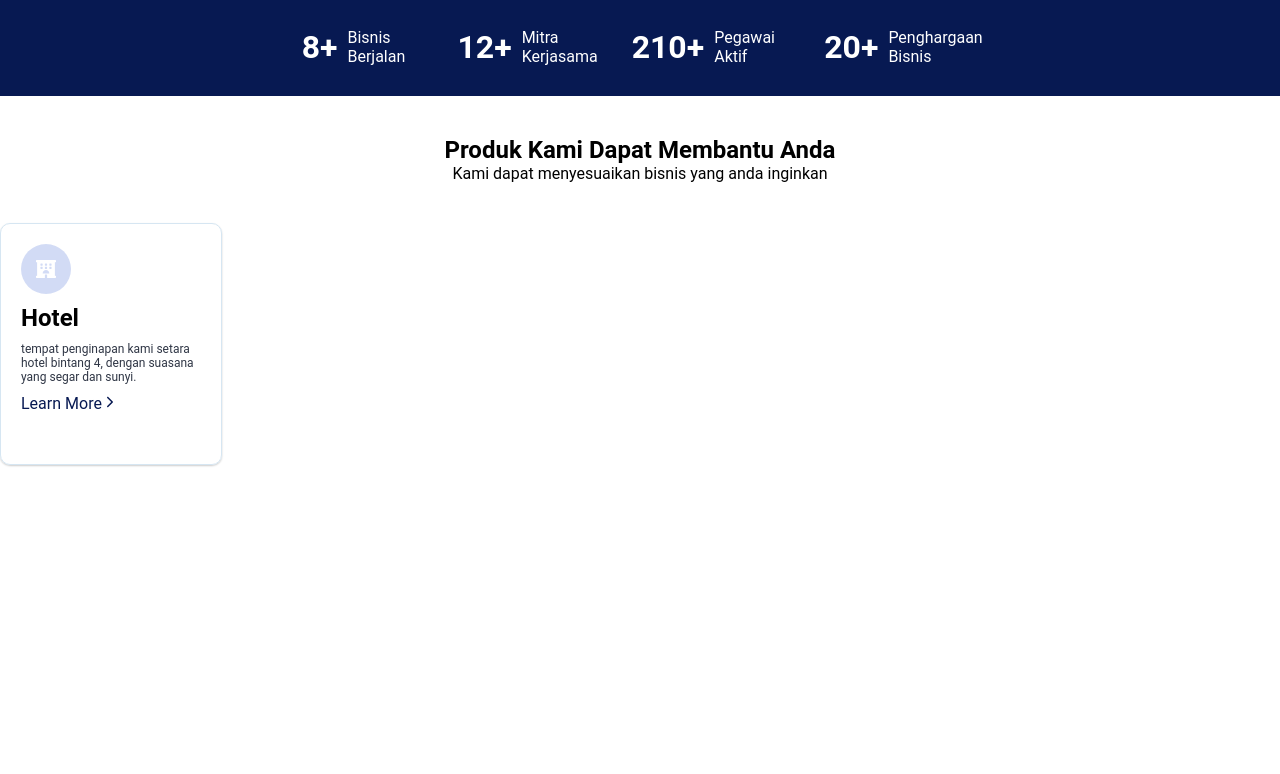
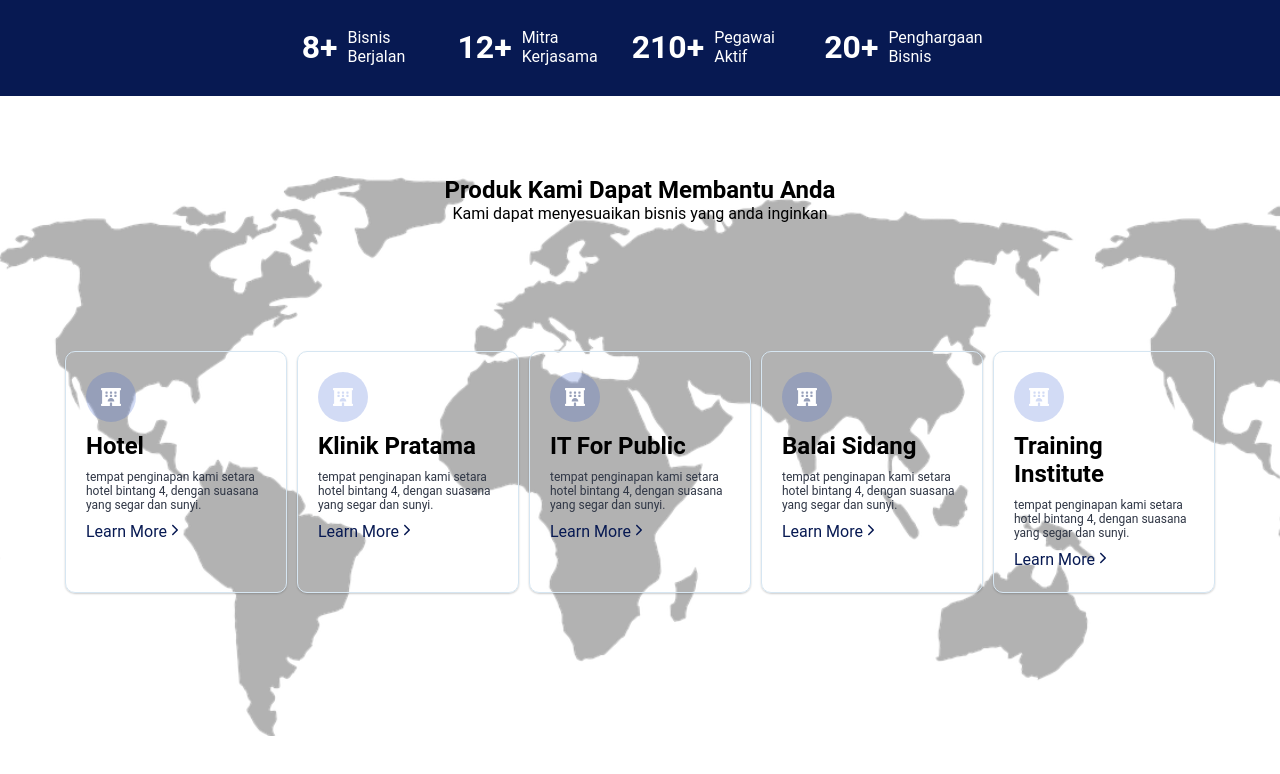
Before and after one commit to fhanif2010/PusatBisnis, a React (Vite) app: page / in a window 1280 px wide. Shown: the part 722-1496 px from the top of the page. After the commit the page ends 1458 px from the top, so only its background shows below. Built offline with nearby package versions, Linux system fonts and the light colour scheme.

Commit message:
Update Proudct

```diff
--- a/src/pages/home/home.css
+++ b/src/pages/home/home.css
@@ -58,7 +58,7 @@
     gap: 20px;
     padding: 30px 0;
     color: white;
-    margin-bottom: 40px;
+    margin-bottom: 5rem;
 
     .detail {
         display: flex;
@@ -73,12 +73,19 @@
 .home-product {
     display: flex;
     flex-direction: column;
-    height: 100vh;
+    height: 70vh;
+    background-size: contain;
 }
 
 .home-product .label {
     text-align: center;
-    margin-bottom: 40px;
+    margin-bottom: 8rem;
+}
+
+.home-cardProduct {
+    display: flex;
+    justify-content: center;
+    gap: 10px;
 }
 
 .home-cardProduct .card {
--- a/src/pages/home/home.jsx
+++ b/src/pages/home/home.jsx
@@ -1,12 +1,45 @@
 import React from 'react'
 import Navbar from '../../components/Navbar/Navbar';
 import Cover from '../../../public/cover.jpg'
+import CoverMap from '../../../public/map.png'
 import './home.css'
 
 import { FaHotel } from "react-icons/fa";
 import { IoIosArrowForward } from "react-icons/io";
 
 function Home() {
+  const Product = [
+    {
+      name: 'Hotel',
+      detail: 'tempat penginapan kami setara hotel bintang 4, dengan suasana yang segar dan sunyi.',
+      navigation: './product',
+      icon: 'FaHotel',
+    },
+    {
+      name: 'Klinik Pratama',
+      detail: 'tempat penginapan kami setara hotel bintang 4, dengan suasana yang segar dan sunyi.',
+      navigation: './product',
+      icon: 'FaHotel',
+    },
+    {
+      name: 'IT For Public',
+      detail: 'tempat penginapan kami setara hotel bintang 4, dengan suasana yang segar dan sunyi.',
+      navigation: './product',
+      icon: 'FaHotel',
+    },
+    {
+      name: 'Balai Sidang',
+      detail: 'tempat penginapan kami setara hotel bintang 4, dengan suasana yang segar dan sunyi.',
+      navigation: './product',
+      icon: 'FaHotel',
+    },
+    {
+      name: 'Training Institute',
+      detail: 'tempat penginapan kami setara hotel bintang 4, dengan suasana yang segar dan sunyi.',
+      navigation: './product',
+      icon: 'FaHotel',
+    },
+  ]
   return (
     <>
       <Navbar />
@@ -49,25 +82,29 @@ function Home() {
           </div>
         </div>
       </div>
-      <div className='home-product'>
+      <div className='home-product' style={{backgroundImage: `url(${CoverMap})`}}>
         <div className='label'>
           <h2>Produk Kami Dapat Membantu Anda</h2>
           <p>Kami dapat menyesuaikan bisnis yang anda inginkan</p>
         </div>
         <div className='home-cardProduct'>
-          <div className='card'>
+          {Product.map((data, index) =>
+            <div key={index} className='card'>
               <div className='icon'>
-              <FaHotel />
+                <FaHotel/>
               </div>
               <div className='detail'>
-              <h2>Hotel</h2>
-              <p>tempat penginapan kami setara hotel bintang 4, dengan suasana yang segar dan sunyi.</p>
+                <h2>{data.name}</h2>
+                <p>{data.detail}</p>
               </div>
               <div className='action'>
                 <p>Learn More</p>
                 <IoIosArrowForward />
               </div>
             </div>
+          )
+          }
+
         </div>
       </div>
     </>
```
Also changed, not shown: public/map.png (added). Lines whose indentation alone changed are shown as unchanged.
